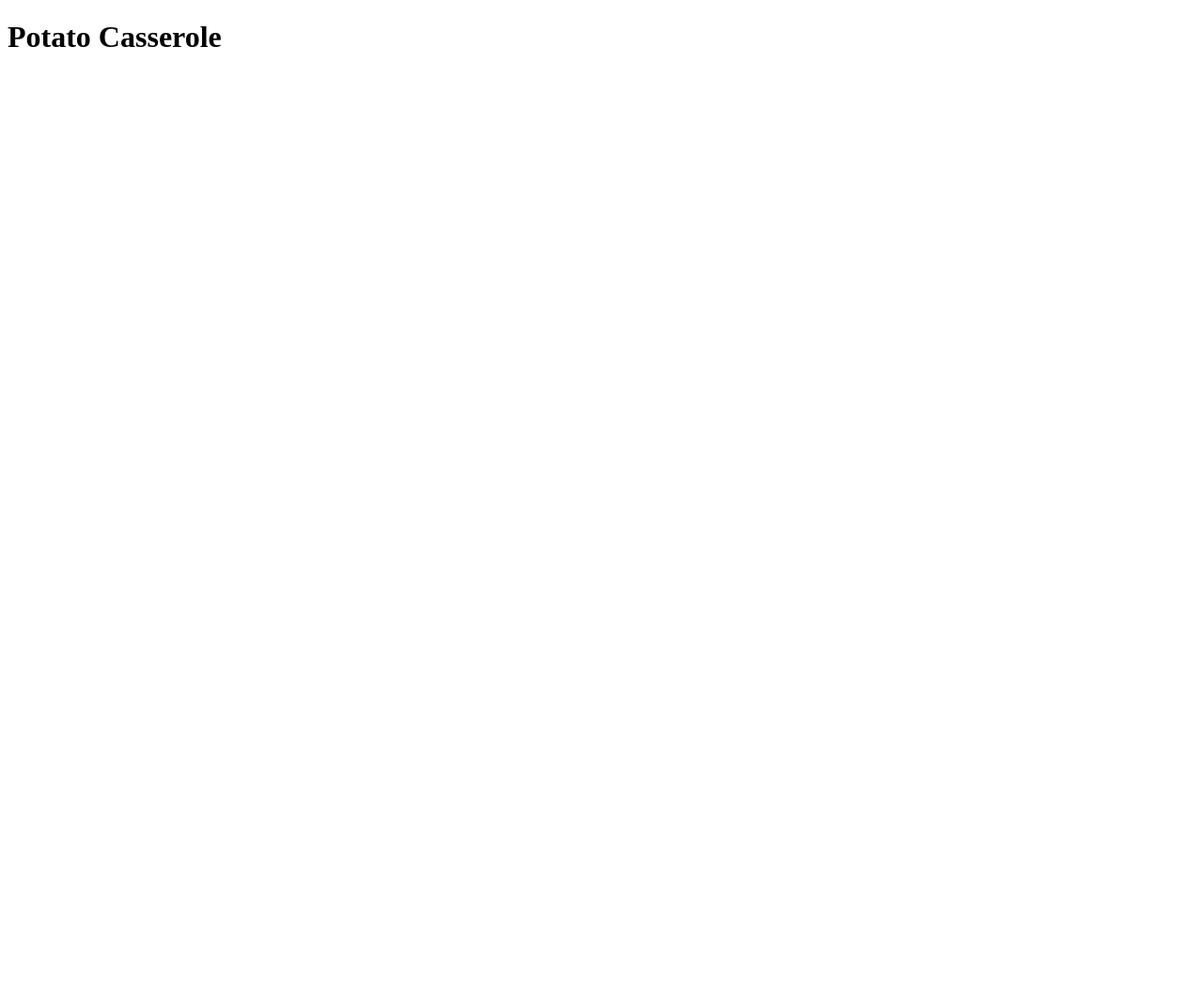
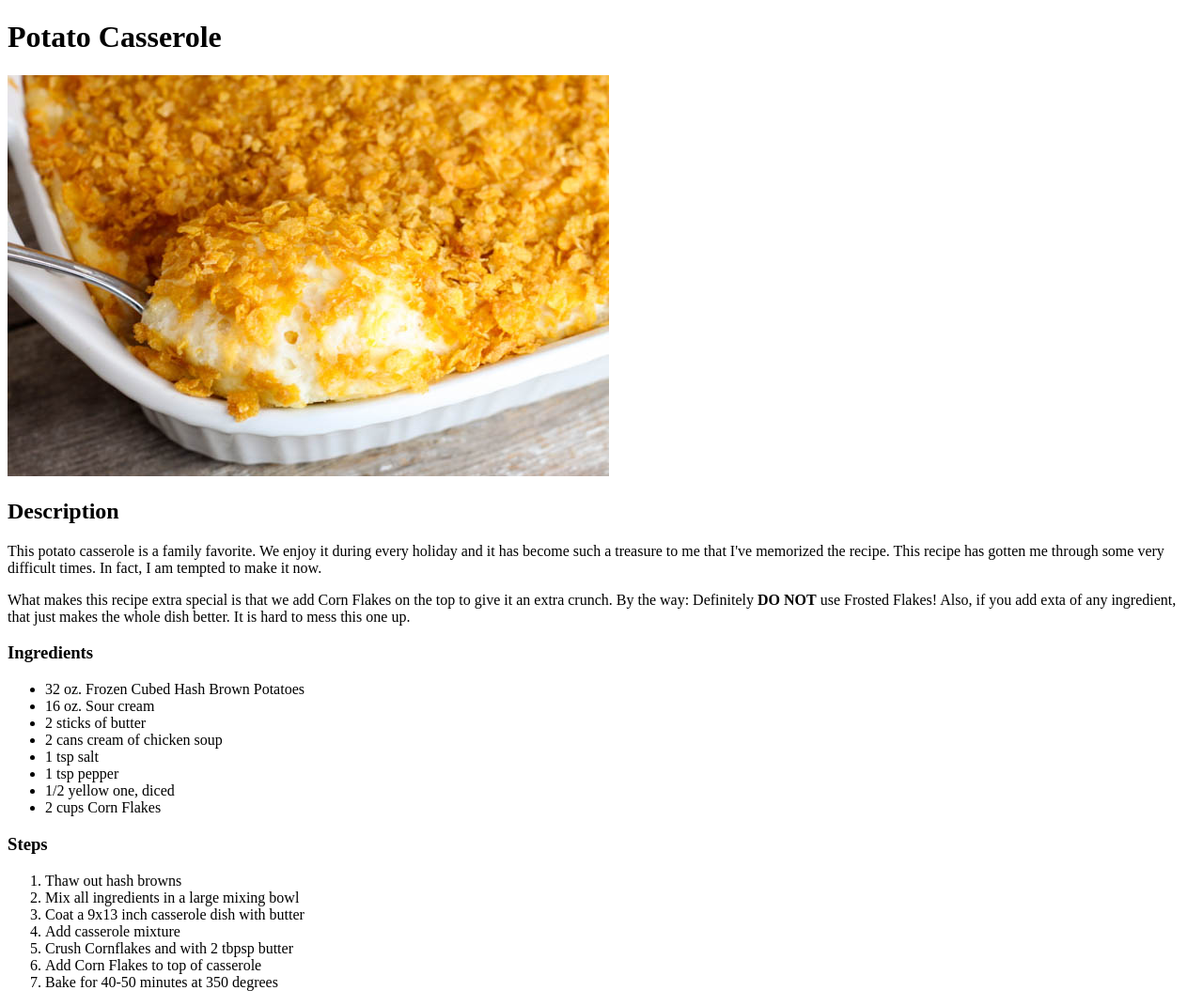
Before and after one commit to cburros/odin-recipes, a plain HTML site: page recipes/potatocasserole.html in a window 1280 px wide. Shown: the whole page at 94% size. Before the commit the page ends 800 px from the top, so only its background shows below. Drawn offline with Linux system fonts and the light colour scheme.

Commit message:
Add photo of dish and recipe

```diff
--- a/recipes/potatocasserole.html
+++ b/recipes/potatocasserole.html
@@ -6,5 +6,37 @@
     </head>
     <body>
         <h1>Potato Casserole</h1>
+        <img src="../photos/casserole.jpg" alt="Cheesy Potato Casserole">
+        <h2>Description</h2>
+        <p>This potato casserole is a family favorite. We enjoy it during every holiday and it has become
+            such a treasure to me that I've memorized the recipe. This recipe has gotten me through
+            some very difficult times. In fact, I am tempted to make it now.
+        </p>
+        <p>What makes this recipe extra special is that we add Corn Flakes on the top to give it an extra
+        crunch. By the way: Definitely <strong>DO NOT</strong> use Frosted Flakes! Also, if you add exta of
+        any ingredient, that just makes the whole dish better. It is hard to mess this one up.
+        </p>
+        <h3>Ingredients</h3>
+        <ul>
+            <li>32 oz. Frozen Cubed Hash Brown Potatoes</li>
+            <li>16 oz. Sour cream</li>
+            <li>2 sticks of butter</li>
+            <li>2 cans cream of chicken soup</li>
+            <li>1 tsp salt</li>
+            <li>1 tsp pepper</li>
+            <li>1/2 yellow one, diced</li>
+            <li>2 cups Corn Flakes</li>
+        </ul>
+
+        <h3>Steps</h3>
+        <ol>
+            <li>Thaw out hash browns</li>
+            <li>Mix all ingredients in a large mixing bowl</li>
+            <li>Coat a 9x13 inch casserole dish with butter</li>
+            <li>Add casserole mixture</li>
+            <li>Crush Cornflakes and with 2 tbpsp butter</li>
+            <li>Add Corn Flakes to top of casserole</li>
+            <li>Bake for 40-50 minutes at 350 degrees</li>
+        </ol>
     </body>
 </html>
```
Also changed, not shown: photos/casserole.jpg (added).
